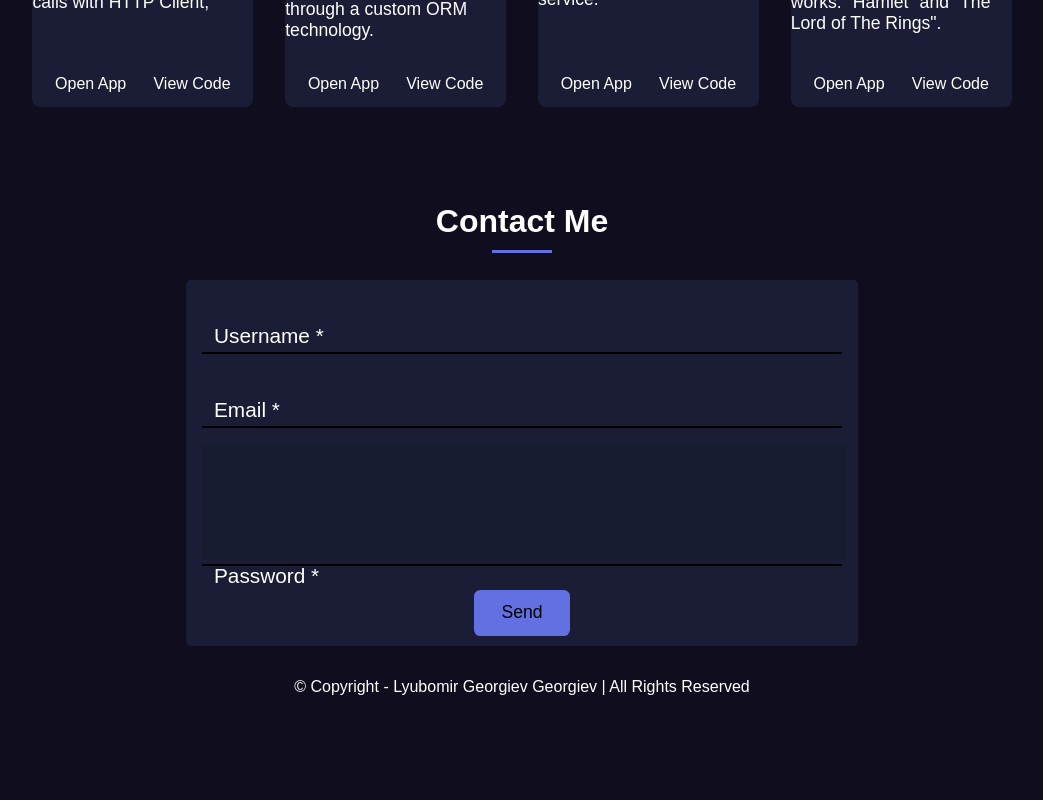
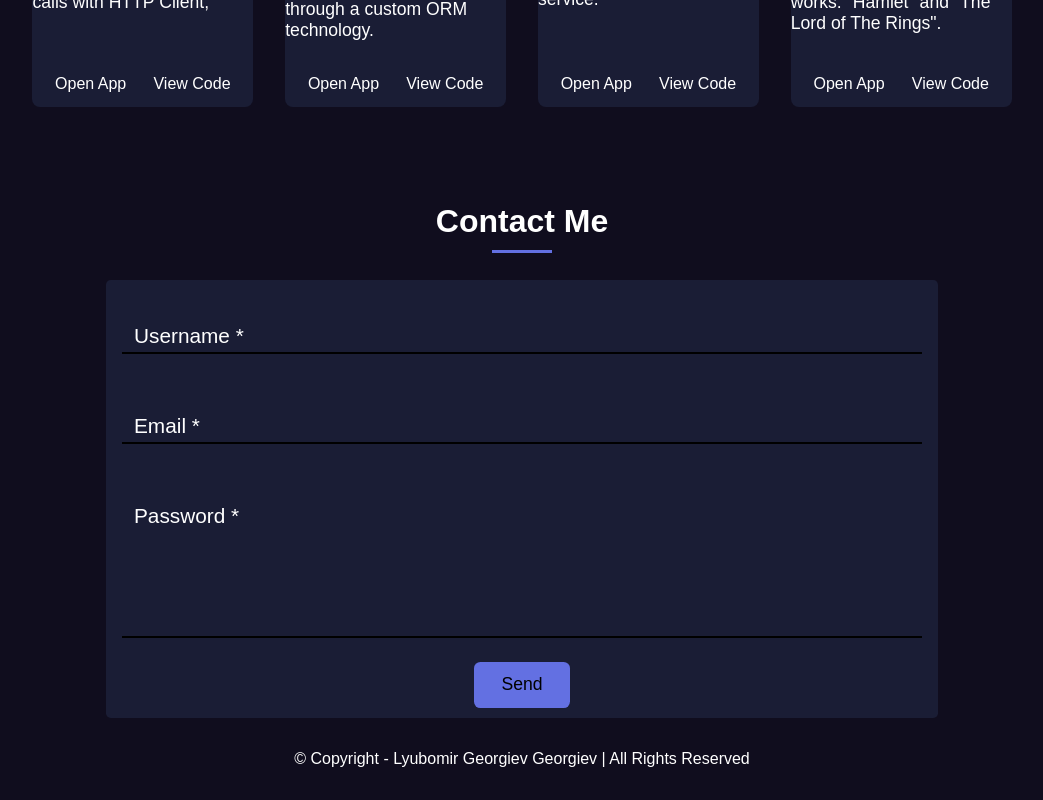
Before and after one commit to lyubomir2712/Portfolio, a React (Vite) app: page / in a window 1280 px wide. Shown: the part 1154-1954 px from the top of the page, without its empty margins (118-1161 px from the left). Before the commit the page ends 1882 px from the top, so only its background shows below. Built offline with nearby package versions, Linux system fonts and the light colour scheme.

Commit message:
updated the labels on the contacts inputs

```diff
--- a/src/Components/ContactSection/ContactSection.css
+++ b/src/Components/ContactSection/ContactSection.css
@@ -19,29 +19,20 @@
     padding: 1rem 1rem 0.6rem 1rem;
     background-color: #1a1d35;
     border-radius: 0.3rem;
-    width: 40rem;
+    width: 50rem;
     margin: 0 auto;
-}
-
-.message-input {
-    height: 7rem;
-    resize: none;
-    width: 40rem;
-    background-color: #181c31;
-    outline: none;
-    border: none;
-    box-shadow: none;
 }
 
 .textarea-container::before {
     content: "";
     position: absolute;
-    width: 100.5%;
+    width: 100%;
     height: 2px;
-    background: #6370e2;
+    background: dodgerblue;
     transform: scaleX(0);
     transition: all 0.2s ease;
-    top: 7.4rem;
+    top: 10rem;
+    left: 0;
 }
 
 .textarea-container:focus-within::before {
@@ -53,7 +44,7 @@
     position: absolute;
     width: 100%;
     height: 2px;
-    background: #6370e2;
+    background: dodgerblue;
     transform: scaleX(0);
     transition: all 0.2s ease;
     top: 3.4rem;
@@ -68,7 +59,7 @@
     display: flex;
     flex-direction: column;
     justify-content: center;
-    gap: 1rem;
+    gap: 2rem;
 }
 
 .contact-btn{
@@ -94,7 +85,7 @@ input{
     position: absolute;
     left: 0;
     outline: none;
-    font-size: 2.2rem;
+    font-size: 1rem;
     padding: 0;
     line-height: 80px;
     background: transparent;
@@ -110,7 +101,6 @@ input{
     color: #f0ffff;
     transition: 0.2s ease;
     padding: 0 12px;
-
 }
 
 input:focus, .label-line{
@@ -121,13 +111,12 @@ input:focus + .label-line{
     height: 30px;
     line-height: 30px;
     padding: 0 7px;
-    transform: translate(0, -3px) scale(0.68);
     z-index: 1111;
 }
 
 .input-container{
     position: relative;
-    width: 40rem;
+    width: 50rem;
     height: 3.5rem;
     line-height: 80px;
     background-color: transparent;
@@ -136,29 +125,42 @@ input:focus + .label-line{
 
 .textarea-container{
     position: relative;
-    border-bottom: solid 2px black;
+    width: 50rem;
+    height: 10rem;
+    line-height: 80px;
+    background-color: transparent;
+    border-bottom : 2px solid black;
 }
 
 .message-input{
-    /*width: 100%;*/
-    /*height: 100%;*/
-    /*position: absolute;*/
-    /*left: 0;*/
-    /*outline: none;*/
-    /*font-size: 2.2rem;*/
-    /*padding: 0;*/
-    /*line-height: 80px;*/
-    /*background: transparent;*/
-    /*transition: 0.1s ease;*/
-    /*z-index: 1111;*/
-    /*border: none;*/
-    /*box-shadow: none;*/
+    background-color: transparent;
+    width: 100%;
+    height: 100%;
+    position: absolute;
+    left: 0;
+    outline: none;
+    font-size: 1rem;
+    padding: 0;
+    transition: 0.1s ease;
+    z-index: 1111;
+    border: none;
+    box-shadow: none;
+    resize: none;
+    color: white;
 }
 
 .message-input:focus + .label-line{
     height: 30px;
     line-height: 30px;
     padding: 0 7px;
-    transform: translate(0, -3px) scale(0.68);
+    transform: translate(-12px, -1px) scale(0.68);
     z-index: 1111;
 }
+
+.username-input:focus + .label-line{
+    transform: translate(-12px, -1px) scale(0.68);
+}
+
+.email-input:focus + .label-line{
+    transform: translate(-4px, -1px) scale(0.68);
+}
```
